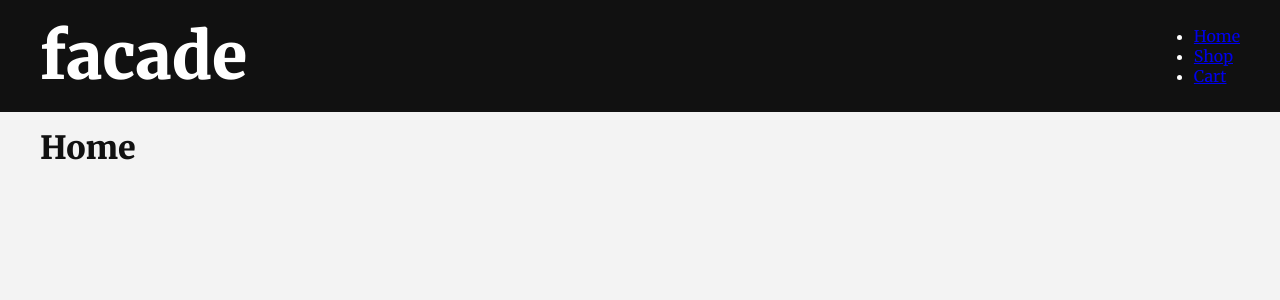
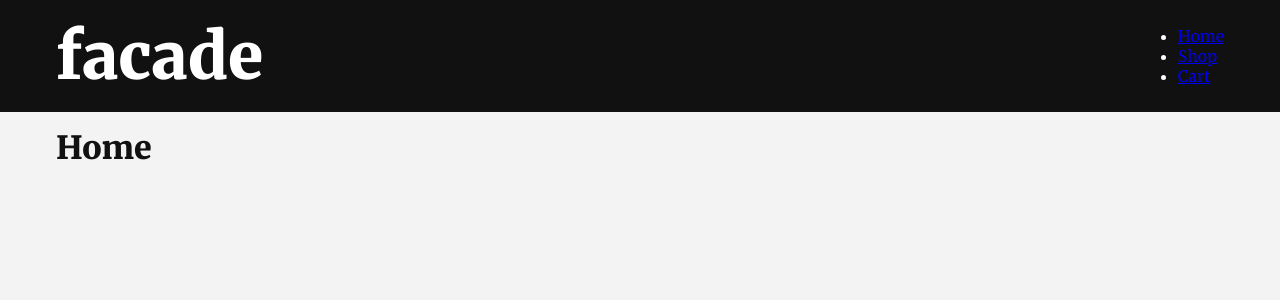
Before and after one commit to bmilcs/odin-shopping-cart, a React (Create React App) app: page / in a window 1280 px wide. Shown: the top 300 px of the page. Built offline with nearby package versions, Linux system fonts and the light colour scheme.

Commit message:
Fix padding for .inside divs

```diff
--- a/src/styles/App.scss
+++ b/src/styles/App.scss
@@ -1,5 +1,5 @@
 .inside {
   max-width: 1200px;
   margin: 0 auto;
-  padding: 1rem 0;
+  padding: 1rem;
 }
```
